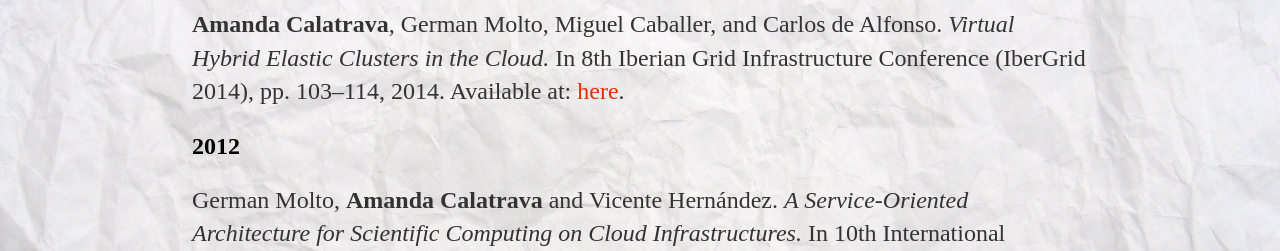
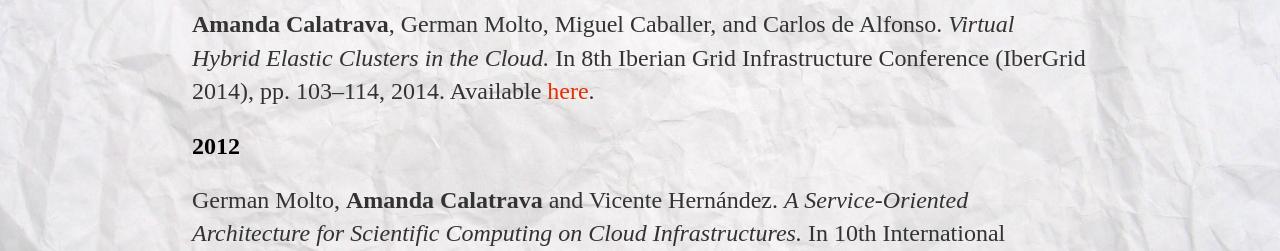
Before and after one commit to amcaar/amcaar.github.io, a Jekyll site: the page built from cv/index.html, in a window 1280 px wide and 1400 px high, scrolled down 891 px. Shown: the part 215-466 px from the top of the window. Built offline with Jekyll 4.4.1, drawn with Linux system fonts in a browser that asks for light colours; some of the changed text lies outside the part shown.

Commit message:
Update index.html

```diff
--- a/cv/index.html
+++ b/cv/index.html
@@ -38,7 +38,7 @@
 		<p><strong>Amanda Calatrava</strong>, German Molto, Miguel Caballer, and Carlos
 			de Alfonso. <em>Virtual Hybrid Elastic Clusters in the Cloud.</em> In 8th
 			Iberian Grid Infrastructure Conference (IberGrid 2014), pp. 103–114, 2014.
-			Available at: <a class="link" href="http://www.grycap.upv.es/gmolto/publications/preprints/Calatrava2014vhe.pdf">here</a>.</p>
+			Available <a class="link" href="http://www.grycap.upv.es/gmolto/publications/preprints/Calatrava2014vhe.pdf">here</a>.</p>
 
 		<h2>2012</h2>
 		<p>German Molto, <strong>Amanda Calatrava</strong> and Vicente Hernández.
@@ -76,7 +76,8 @@
 		<h2>2014</h2>
 		<p> <strong>Amanda Calatrava</strong> and German Molto
 			<em>High Performance Scientific Computing over Hybrid Cloud Platforms.</em>
-			In 10th IEEE International Conference on e-Science, October 2014, Guarujá (Brazil).</p>
+			In 10th IEEE International Conference on e-Science, October 2014, Guarujá (Brazil).
+		        Available <a class="link" href="https://es.scribd.com/document/315146758/eScience-Poster">here</a></p>
 
 		<p> <strong>Amanda Calatrava</strong> and German Molto
 			<em>Computación Científica de Altas Prestaciones sobre Plataformas Cloud Híbridas.</em>
```
